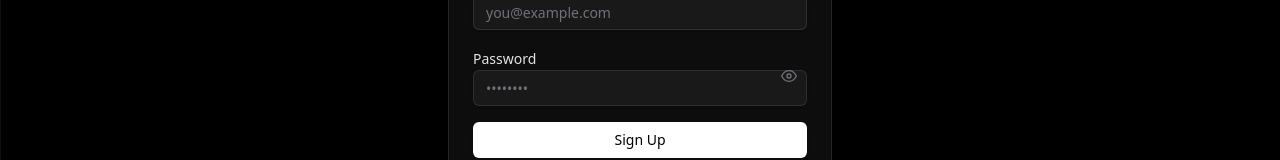
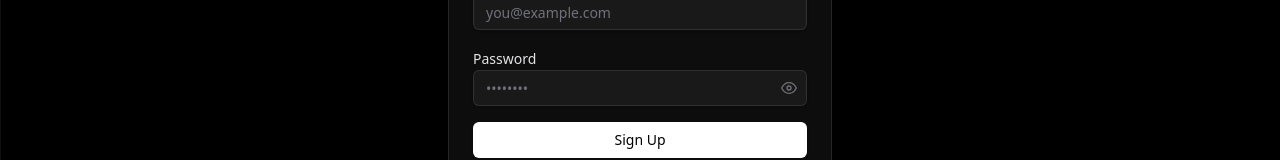
Before and after one commit to ChristopherZalapa/creator_deal_tracker, a Next.js app: page /signup in a window 1280 px wide. Shown: the part 324-484 px from the top of the page. Built offline with nearby package versions, Linux system fonts and the light colour scheme; no server answers.

Commit message:
Setting up middleware

```diff
--- a/app/(auth)/signup/page.tsx
+++ b/app/(auth)/signup/page.tsx
@@ -93,7 +93,9 @@ export default function SignUp() {
 									className='text-sm font-medium text-zinc-200'
 								>
 									Password
-								</label>
+                                </label>
+                                <div className="relative">
+
 								<input
 									id='password'
 									type={showPassword ? "text" : "password"}
@@ -138,6 +140,7 @@ export default function SignUp() {
 										</svg>
 									)}
 								</button>
+                                </div>
 							</div>
 						</div>
 
--- /dev/null
+++ b/middleware.ts
@@ -0,0 +1,5 @@
+import { createClient } from "./lib/supabase/client";
+import { NextResponse } from "next/server";
+import { type NextRequest } from "next/server";
+
+export async function Middleware(request: NextRequest) {}
```
